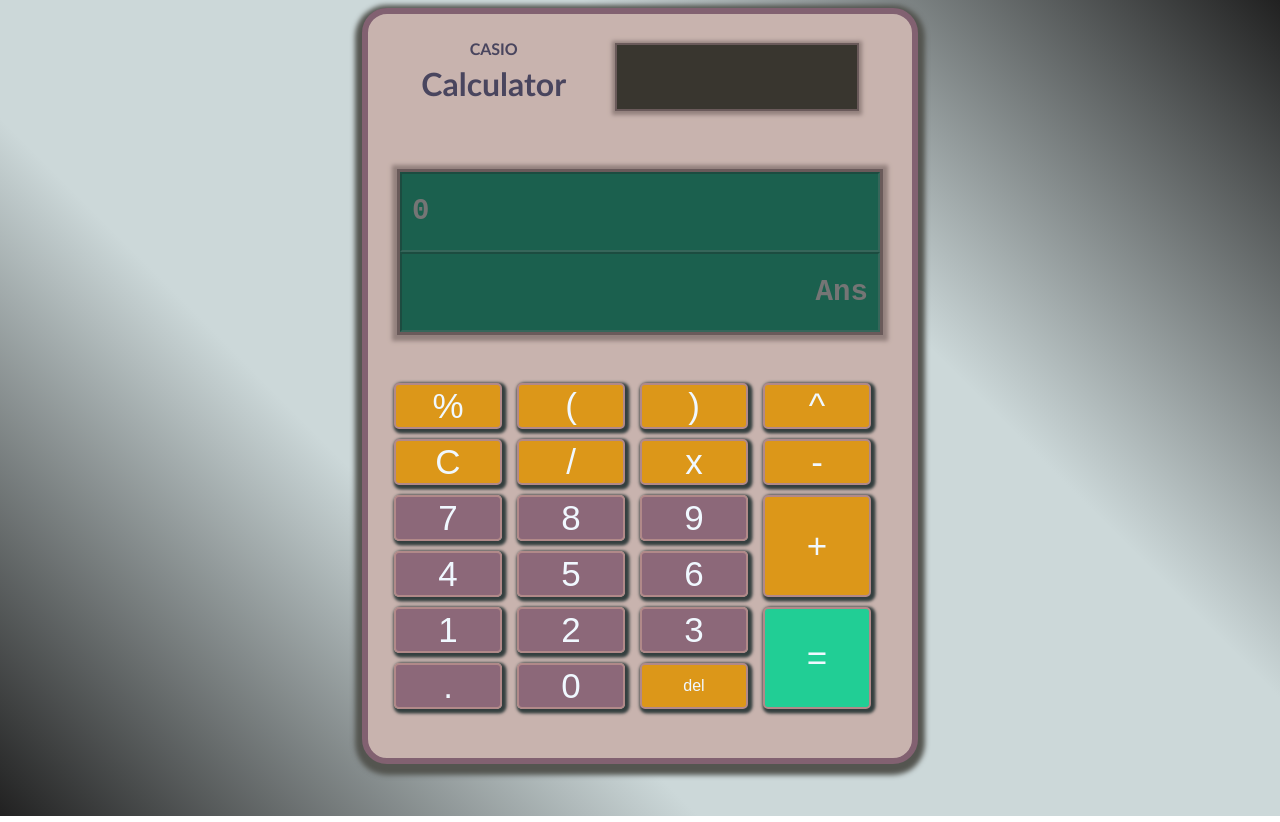
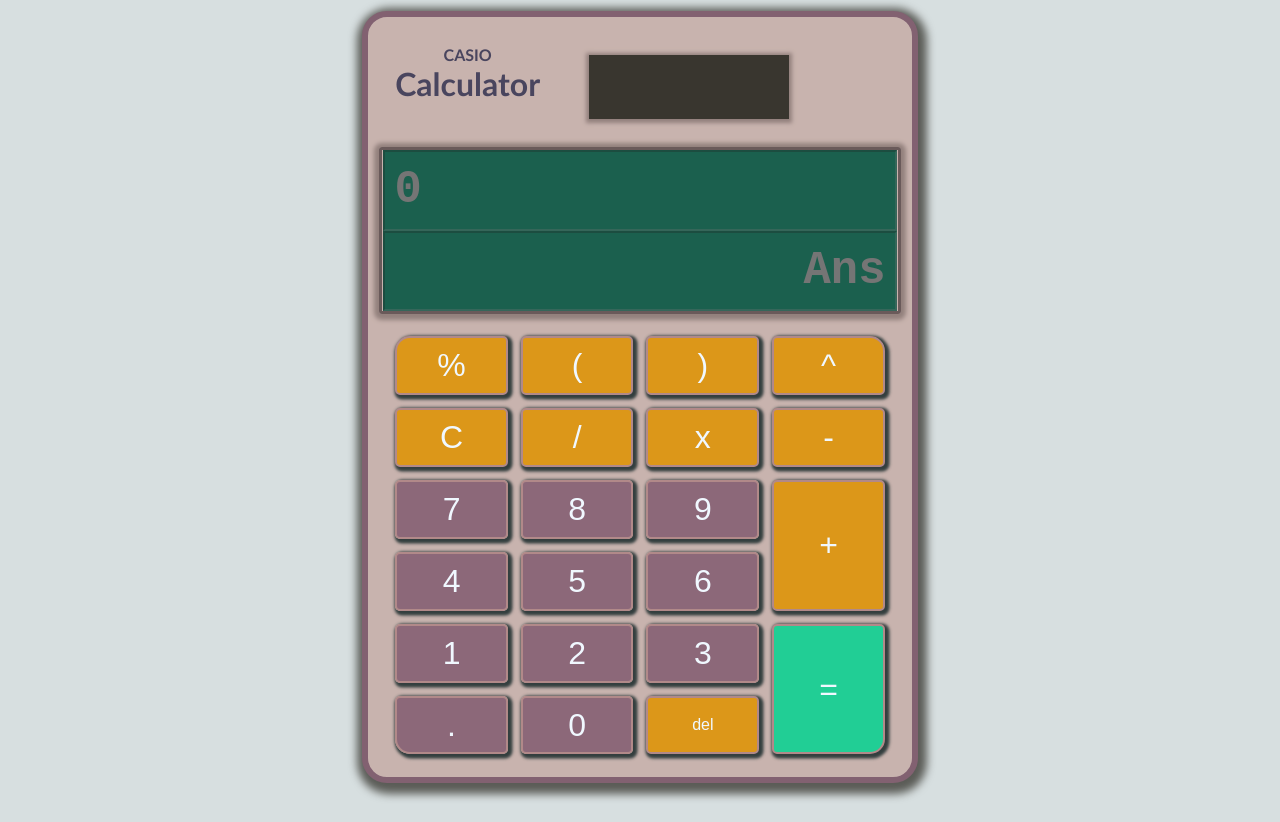
Before and after one commit to Swayam-25/Calculator, a plain HTML site: page index.html in a window 1280 px wide. Drawn offline with Linux system fonts and the light colour scheme.

Commit message:
Update index.css

```diff
--- a/index.css
+++ b/index.css
@@ -1,71 +1,86 @@
-body {height: 100vh;
-  background:linear-gradient(45deg,#212121,#ccd8d9,#ccd8d9,#212121);
+body {
+  padding: 3px;
+  background-color: #d7dfe0;
+  height: 100vh;
   background-size: contain;
   background-position: center;
   display: flex;
   justify-content: center;
 }
-.container {display: grid;
-  grid-column: auto;
-  justify-content: center;
-  height: 93vh;
+.container {
+  display: flex;
+  justify-content: space-evenly;
+  align-items: center;
+  flex-direction: column;
+  height: 95%;
   width: 68vb;
   background-color: #c8b3ae;
   border-radius: 25px;
   border: 6px solid #826171;
-  box-shadow: 0px 4px 5px 7px #545550;
-  transition: linear 300ms;
+  box-shadow: 2px 4px 8px 7px #5b5c57;
+  overflow: hidden;
 }
-#top{
+#top {
+  margin: auto;
+  padding-top: 15px;
   display: flex;
-  justify-content: space-around;
+  justify-items: center;
+  align-content: center;
+  width: 90%;
+  gap: 10%;
 }
 #sol {
-  margin-top: 29px;
   height: 8vh;
-  width: 30vb;
+  width: 25vb;
   position: relative;
   display: block;
   background-color: #39362f;
   border: 2px solid rgb(106, 90, 90);
   box-shadow: 0px 1px 4px 3px #93817d;
+  border: 2px;
 }
 #s {
   font-size: medium;
-  margin-top: 25px;
-  margin-bottom: -15px;
 }
 h1 {
+  margin-top: -10px;
   font-family: "Gill Sans", "Gill Sans MT", Calibri, "Trebuchet MS", sans-serif;
   text-align: center;
   color: rgb(73, 69, 94);
 }
-.display{max-height: 20vh;
-  max-width: 60vb;
+.display {
+  display: flex;
+  align-items: center;
+  justify-content: center;
+  flex-direction: column;
+  flex-wrap: wrap;
+  width: 95%;
   border: 3px solid rgb(106, 90, 90);
   box-shadow: 0px 1px 4px 5px #93817d;
+  overflow: hidden;
+  border-radius: 3px;
 }
 input {
   background-color: #1b604e;
-  font-size:29.1px;
+  font-size: 3.5em;
   height: 9.55vh;
-  width: 57vb;
-  padding: 0px 10px ;
+  width: 95%;
+  padding: 0px 10px;
   color: #0b285a;
+  font-family: monospace;
   font-weight: bold;
-  font-family:monospace;
 }
 .ans {
   text-align: right;
 }
 .keys {
-  margin-left: -13px;
+  height: 55%;
+  margin: auto;
+  width: 90%;
   display: grid;
-  grid-template-columns: auto auto auto auto;
-  padding: 5px 10px;
-  height:fit-content;
-  width: 57vb;
-  gap: 10px 15px ;
+  grid-template-columns: repeat(4, minmax(20px, 200px));
+  gap: 13px;
+  float: left;
 }
 button {
   color: aliceblue;
@@ -73,10 +88,8 @@ button {
   box-shadow: 2px 2px 3px 2.5px rgb(51, 62, 62);
   border: 2px solid rgb(177, 137, 137);
   border-radius: 5px;
-  font-size: 35px;
+  font-size: 2em;
   text-align: center;
-  width:13.5vb;
-
 }
 .oporators {
   background-color: rgb(220, 151, 25);
@@ -90,7 +103,18 @@ button {
   grid-column: 4;
   grid-row: 5 / span 2;
 }
-
+button:nth-child(1) {
+  border-radius: 15px 5px 5px 5px;
+}
+button:nth-child(4) {
+  border-radius: 5px 15px 5px 5px;
+}
+button:nth-child(20) {
+  border-radius: 5px 5px 5px 15px;
+}
+button:nth-child(16) {
+  border-radius: 5px 5px 15px 5px;
+}
 #del {
   font-size: medium;
 }
```
